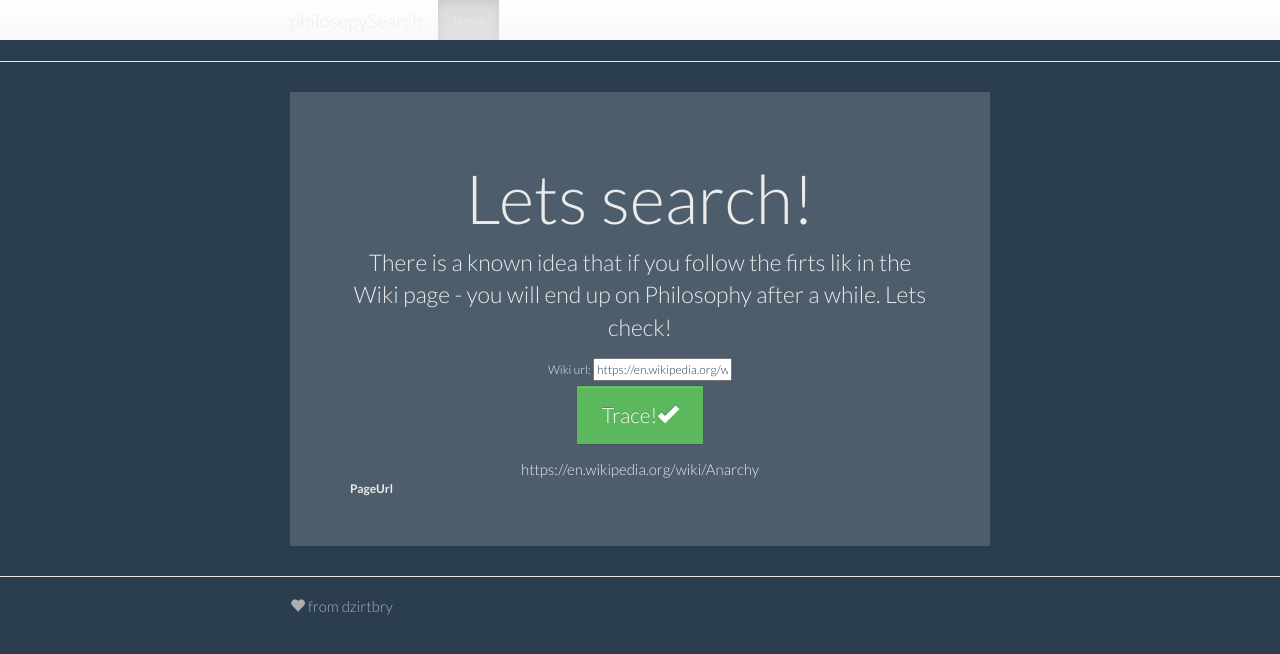
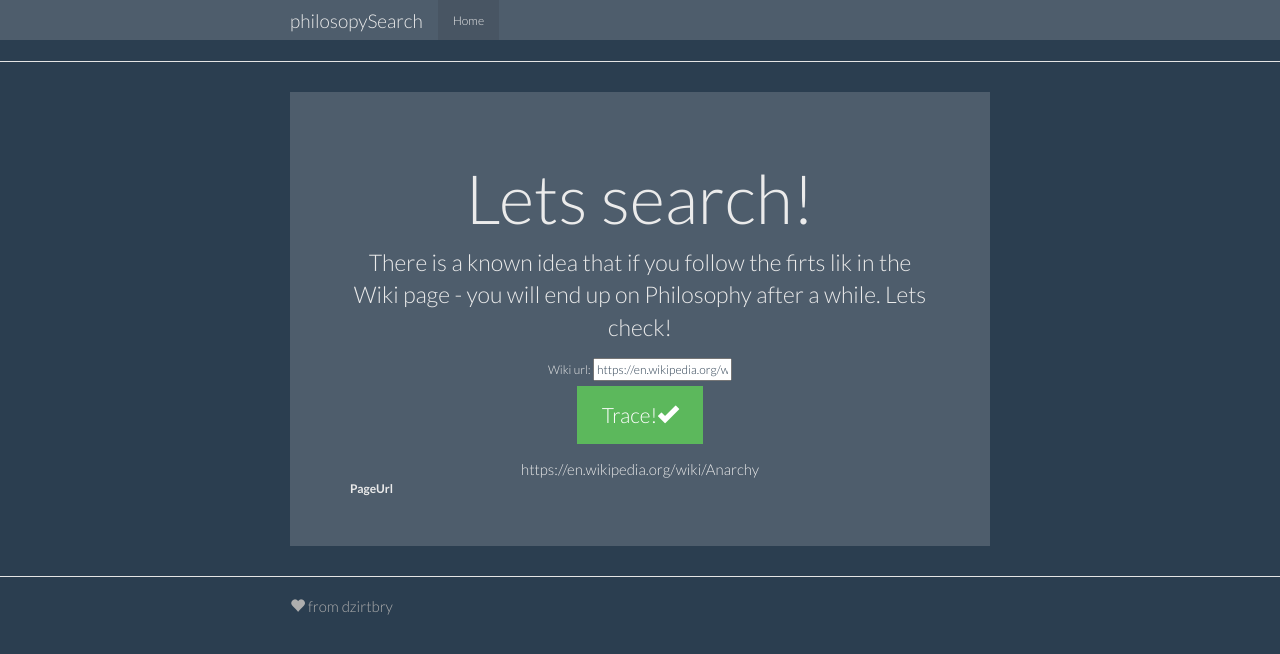
Before and after one commit to dzirtbry/philosophy-search, a plain HTML site: page static/index.html in a window 1280 px wide. Drawn offline with nearby package versions, Linux system fonts and the light colour scheme; files whose address does not match are found by name.

Commit message:
Removed unnecessary theme

```diff
--- a/static/index.html
+++ b/static/index.html
@@ -6,7 +6,6 @@
   <script src="https://ajax.googleapis.com/ajax/libs/angularjs/1.3.14/angular.min.js"></script>
 
   <link rel="stylesheet" href="https://maxcdn.bootstrapcdn.com/bootstrap/3.3.5/css/bootstrap.min.css">
-  <link rel="stylesheet" href="https://maxcdn.bootstrapcdn.com/bootstrap/3.3.5/css/bootstrap-theme.min.css">
   <link rel="stylesheet" href="/static/css/bootstrap-superhero.min.css">
 
   <link href="/static/css/main.css" rel="stylesheet">
```
